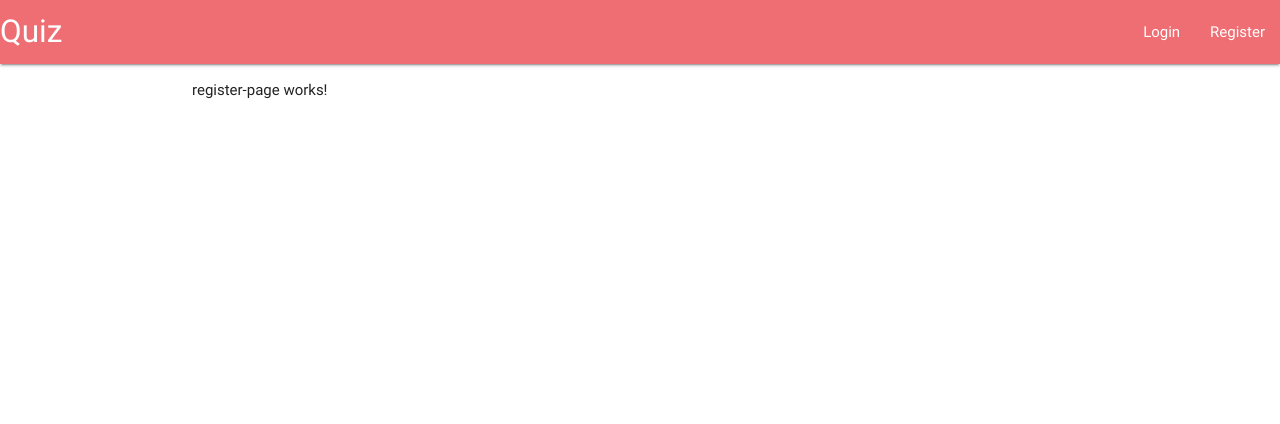
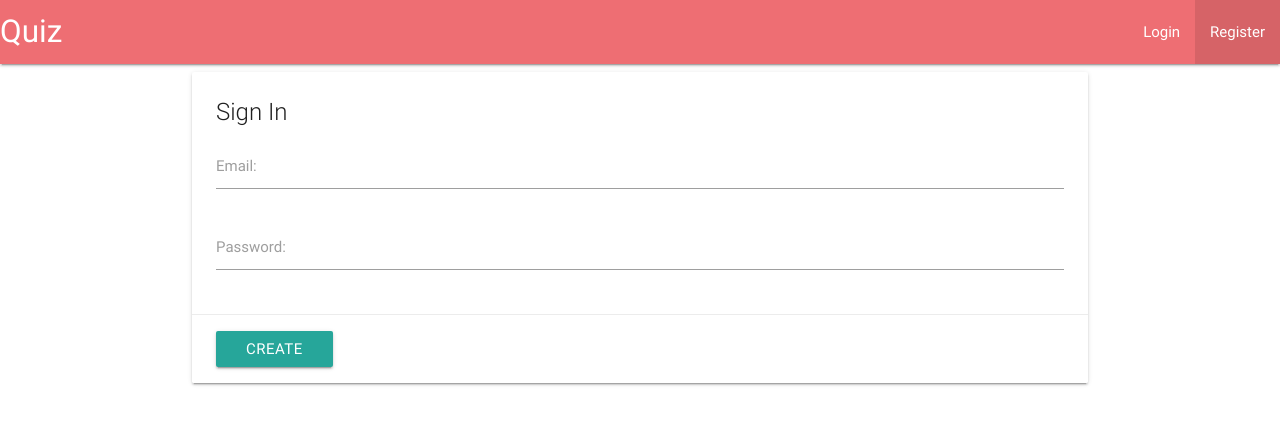
Before and after one commit to SergeVonSchwarz/express-angular, an Angular app in the folder client/: page /register in a window 1280 px wide. Shown: the top 424 px of the page. Built offline with nearby package versions, Linux system fonts and the light colour scheme.

Commit message:
registration & disable modal

```diff
--- a/client/src/app/login-page/login-page.component.html
+++ b/client/src/app/login-page/login-page.component.html
@@ -44,7 +44,7 @@
     <button
       class="modal-action btn waves-effect"
       type="submit"
-      [disabled]="form.invalid"
+      [disabled]="form.invalid && form.disabled"
     >
       Login</button>
   </div>
--- a/client/src/app/login-page/login-page.component.ts
+++ b/client/src/app/login-page/login-page.component.ts
@@ -1,26 +1,56 @@
-import { Component, OnInit } from '@angular/core';
+import {Component, OnDestroy, OnInit} from '@angular/core';
 import {FormControl, FormGroup, Validators} from '@angular/forms';
+import {AuthService} from '../shared/services/auth.service';
+import {Subscription} from 'rxjs';
+import {ActivatedRoute, Params, Router} from '@angular/router';
 
 @Component({
   selector: 'app-login-page',
   templateUrl: './login-page.component.html',
   styleUrls: ['./login-page.component.css']
 })
-export class LoginPageComponent implements OnInit {
+export class LoginPageComponent implements OnInit, OnDestroy {
 
   form: FormGroup;
+  aSub: Subscription;
 
-  constructor() { }
+  constructor(private auth: AuthService,
+              private router: Router,
+              private route: ActivatedRoute) {
+  }
 
   ngOnInit() {
     this.form = new FormGroup({
       email: new FormControl(null, [Validators.required, Validators.email]),
       password: new FormControl(null, [Validators.required, Validators.minLength(5)])
     });
+
+    this.route.queryParams.subscribe((params: Params) => {
+      if(params['registered']) {
+        // You can enter
+      } else if(params['accessDenied']) {
+        // You must auth
+      }
+    });
+  }
+
+  ngOnDestroy() {
+    if(this.aSub) {
+      this.aSub.unsubscribe();
+    }
   }
 
   onSubmit() {
+    this.form.disable();
 
+    this.aSub = this.auth.login(this.form.value)
+      .subscribe(
+        () => this.router.navigate(['/']),
+        error => {
+          console.warn(error);
+          this.form.enable();
+        }
+      );
   }
 
 }
--- a/client/src/app/modal/modal.component.ts
+++ b/client/src/app/modal/modal.component.ts
@@ -25,4 +25,8 @@ export class ModalComponent implements OnInit, AfterViewInit {
     this.modal.open();
   }
 
+  onModalClose() {
+    this.modal.close();
+  }
+
 }
--- a/client/src/app/register-page/register-page.component.html
+++ b/client/src/app/register-page/register-page.component.html
@@ -1,3 +1,51 @@
-<p>
-  register-page works!
-</p>
+<form
+  class="card"
+  [formGroup]="form"
+  (ngSubmit)="onSubmit()"
+>
+  <div class="card-content">
+    <span class="card-title">Sign In</span>
+    <div class="input-field">
+      <input
+        id="email"
+        type="email"
+        formControlName="email"
+        [ngClass]="{'invalid': form.get('email').invalid && form.get('email').touched}"
+      >
+      <label for="email">Email:</label>
+      <span
+        class="helper-text red-text"
+        *ngIf="form.get('email').invalid && form.get('email').touched"
+      >
+        <span *ngIf="form.get('email').errors['required']">Empty email!</span>
+        <span *ngIf="form.get('email').errors['email']">Incorrect email!</span>
+      </span>
+    </div>
+    <div class="input-field">
+      <input
+        id="password"
+        type="password"
+        formControlName="password"
+        [ngClass]="{'invalid': form.get('password').invalid && form.get('password').touched}"
+      >
+      <label for="password">Password:</label>
+      <span
+        class="helper-text red-text"
+        *ngIf="form.get('password').invalid && form.get('password').touched"
+      >
+        <span *ngIf="form.get('password').errors['required']">Empty password!</span>
+        <span *ngIf="form.get('password').errors['minlength'] && form.get('password').errors['minlength']['requiredLength']">
+          Password min 5 symbols, now {{form.get('password').errors['minlength']['actualLength']}}!
+        </span>
+      </span>
+    </div>
+  </div>
+  <div class="card-action">
+    <button
+      class="modal-action btn waves-effect"
+      type="submit"
+      [disabled]="form.invalid && form.disabled"
+    >
+      Create</button>
+  </div>
+</form>
--- a/client/src/app/register-page/register-page.component.ts
+++ b/client/src/app/register-page/register-page.component.ts
@@ -1,15 +1,49 @@
-import { Component, OnInit } from '@angular/core';
+import {Component, OnDestroy, OnInit} from '@angular/core';
+import {FormControl, FormGroup, Validators} from '@angular/forms';
+import {Subscription} from 'rxjs';
+import {Router} from '@angular/router';
+import {AuthService} from '../shared/services/auth.service';
 
 @Component({
   selector: 'app-register-page',
   templateUrl: './register-page.component.html',
   styleUrls: ['./register-page.component.css']
 })
-export class RegisterPageComponent implements OnInit {
+export class RegisterPageComponent implements OnInit, OnDestroy {
 
-  constructor() { }
+  form: FormGroup;
+  aSub: Subscription;
+
+  constructor(private auth: AuthService,
+              private router: Router) { }
 
   ngOnInit() {
+    this.form = new FormGroup({
+      email: new FormControl(null, [Validators.required, Validators.email]),
+      password: new FormControl(null, [Validators.required, Validators.minLength(5)])
+    });
+  }
+
+  onSubmit() {
+    this.form.disable();
+
+    this.aSub = this.auth.register(this.form.value).subscribe(
+        () => this.router.navigate(['/login'], {
+            queryParams: {
+              registered: true
+            }
+          }),
+        error => {
+          console.warn(error);
+          this.form.enable();
+        }
+    );
+  }
+
+  ngOnDestroy() {
+    if(this.aSub) {
+      this.aSub.unsubscribe();
+    }
   }
 
 }
--- /dev/null
+++ b/client/src/app/shared/interfaces.ts
@@ -0,0 +1,4 @@
+export interface User {
+  email: string,
+  password: string
+}
--- a/client/src/app/shared/layouts/auth-layout/auth-layout.component.html
+++ b/client/src/app/shared/layouts/auth-layout/auth-layout.component.html
@@ -3,19 +3,19 @@
     <a routerLink="/" class="brand-logo">Quiz</a>
     <ul id="nav-mobile" class="right hide-on-med-and-down">
       <li routerLinkActive="active">
-        <!--<a routerLink="/login">Login</a>-->
-        <a class="modal-trigger" href="#modal1" (click)="modalLogin()">Login</a>
+        <a routerLink="/login">Login</a>
+       <!-- <a class="modal-trigger" href="#modal1" (click)="modalLogin()">Login</a>-->
       </li>
       <li routerLinkActive="active">
-        <!--<a routerLink="/register">Register</a>-->
-        <a class="modal-trigger" href="#modal1" (click)="modalRegister()">Register</a>
+        <a routerLink="/register">Register</a>
+        <!--<a class="modal-trigger" href="#modal1" (click)="modalRegister()">Register</a>-->
       </li>
     </ul>
   </div>
 </nav>
 
-<app-modal *ngIf="selectAuthComponent"><app-login-page></app-login-page></app-modal>
-<app-modal *ngIf="!selectAuthComponent"><app-register-page></app-register-page></app-modal>
+<!--<app-modal *ngIf="selectAuthComponent"><app-login-page></app-login-page></app-modal>
+<app-modal *ngIf="!selectAuthComponent"><app-register-page></app-register-page></app-modal>-->
 
 <div class="container">
   <router-outlet></router-outlet>
--- a/client/src/app/shared/layouts/auth-layout/auth-layout.component.ts
+++ b/client/src/app/shared/layouts/auth-layout/auth-layout.component.ts
@@ -7,18 +7,18 @@ import {Component, OnInit} from '@angular/core';
 })
 export class AuthLayoutComponent implements OnInit {
 
-  selectAuthComponent: boolean = true;
+  /*selectAuthComponent: boolean = true;*/
 
   constructor() { }
 
   ngOnInit() {
   }
 
-  modalLogin() {
+  /*modalLogin() {
    this.selectAuthComponent = true;
   }
 
   modalRegister() {
    this.selectAuthComponent = false;
-  }
+  }*/
 }
--- /dev/null
+++ b/client/src/app/shared/services/auth.service.ts
@@ -0,0 +1,48 @@
+import {Injectable} from '@angular/core';
+import {HttpClient} from '@angular/common/http';
+import {Observable} from 'rxjs';
+import {User} from '../interfaces';
+import {tap} from 'rxjs/operators';
+
+@Injectable({
+  providedIn: 'root'
+})
+export class AuthService {
+
+  private token = null;
+
+  constructor(private http: HttpClient) {}
+
+  register(user: User): Observable<User> {
+    return this.http.post<User>('/api/auth/register', user)
+  }
+
+  login(user: User): Observable<{token: string}> {
+    return this.http.post<{token: string}>('/api/auth/login', user)
+      .pipe(
+        tap(
+          ({token}) => {
+            localStorage.setItem('auth-token', token);
+            this.setToken(token);
+          }
+        )
+      );
+  }
+
+  setToken(token: string) {
+    this.token = token;
+  }
+
+  getToken(): string {
+    return this.token;
+  }
+
+  isAuthenticated(): boolean {
+    return !!this.token;
+  }
+
+  logout() {
+    this.setToken(null);
+    localStorage.clear();
+  }
+}
```
Also changed, not shown: client/src/app/app.module.ts (+7 -3 lines).
